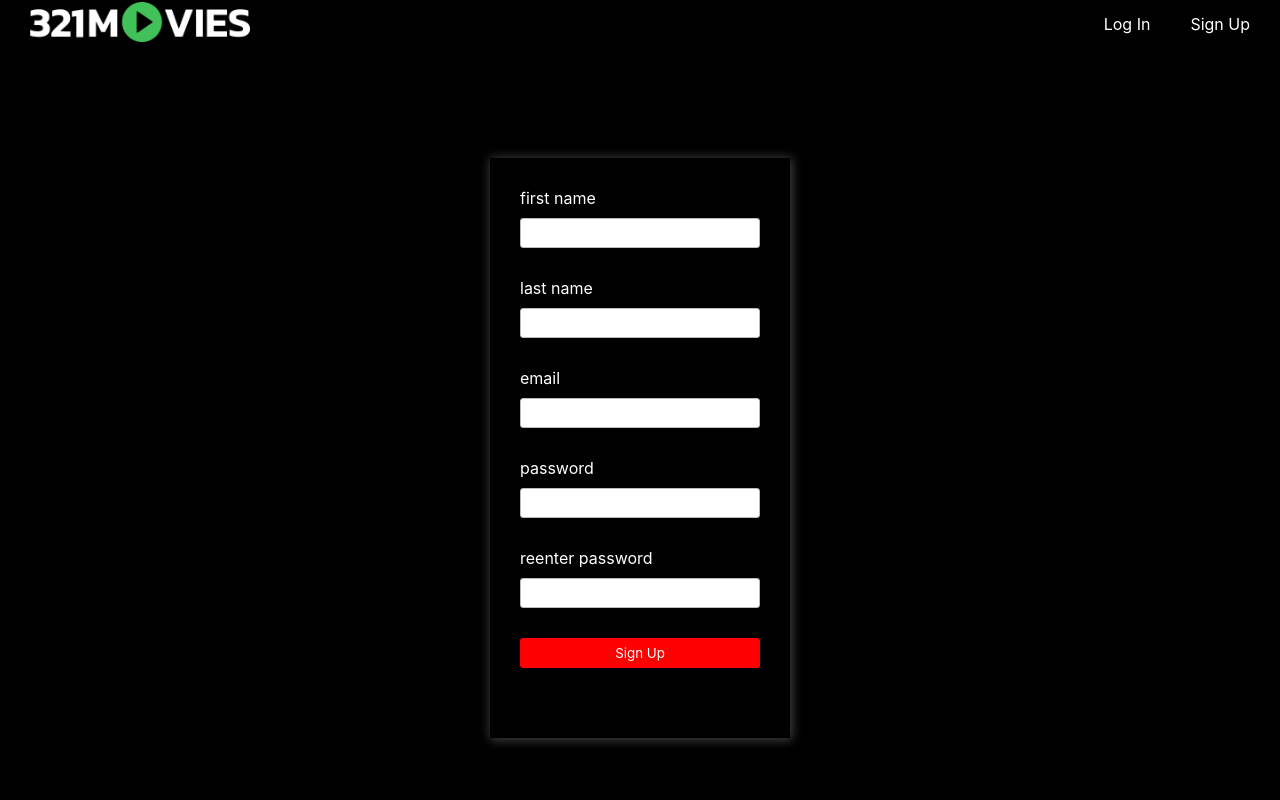
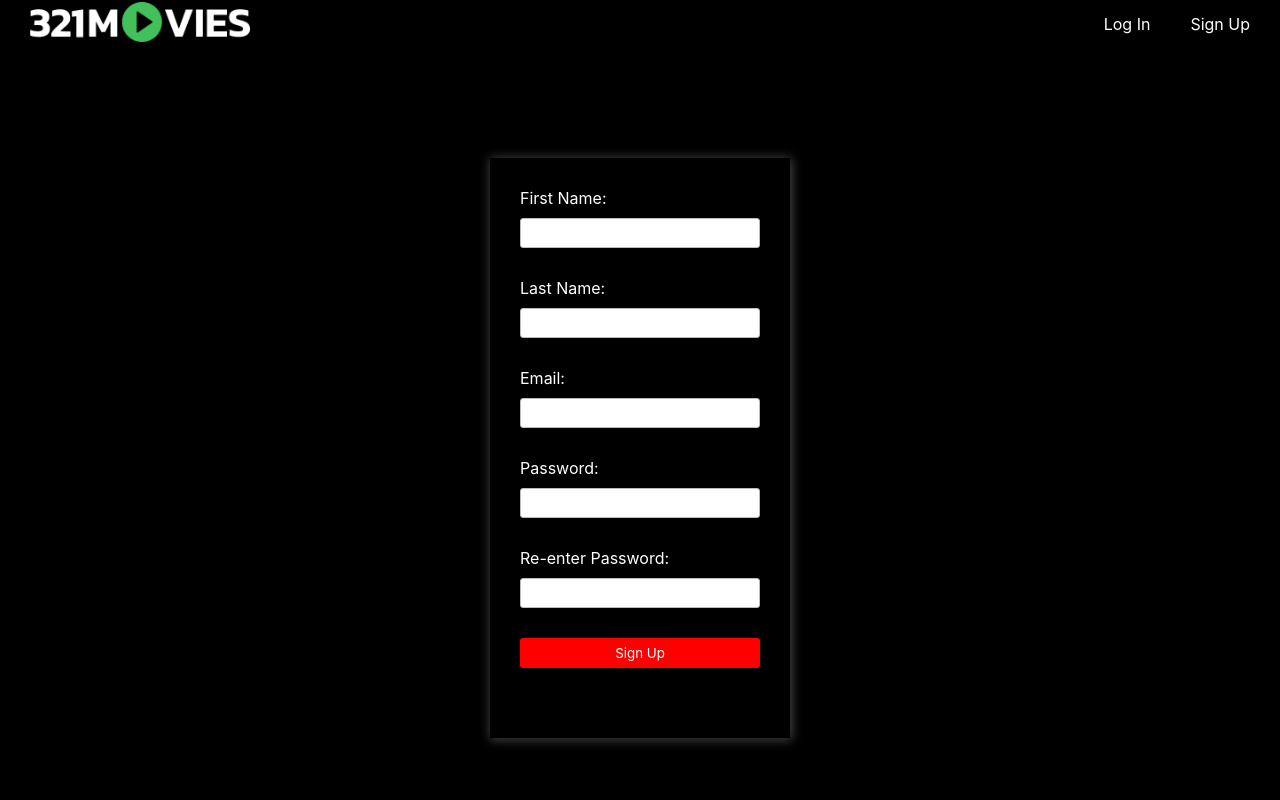
Before and after one commit to ftfhthr/assignment5, a React (Vite) app: page /register in a window 1280 px wide. Shown: the top 800 px of the page. Built offline with nearby package versions, Linux system fonts and the light colour scheme.

Commit message:
check password confirmation

```diff
--- a/src/views/LoginView.jsx
+++ b/src/views/LoginView.jsx
@@ -8,8 +8,8 @@ const LoginView = () => {
     const [pass, setPass] = useState("");
     const navigate = useNavigate();
 
-    const login = (event) => {
-        event.preventDefault();
+    const login = (e) => {
+        e.preventDefault();
         if (pass == "iloveyou") {
             navigate("/movies");
         } else {
--- a/src/views/RegisterView.jsx
+++ b/src/views/RegisterView.jsx
@@ -1,22 +1,37 @@
 import Header from "../components/Header.jsx"
 import Footer from "../components/Footer.jsx"
+import { useState } from "react"
+import { useNavigate } from "react-router-dom";
 
 const RegisterView = () => {
+    const [pass1, setPass1] = useState("");
+    const [pass2, setPass2] = useState("");
+    const navigate = useNavigate();
+
+    const checkPass = (e) => {
+        e.preventDefault();
+        if (pass1 == pass2) {
+            navigate("/");
+        } else {
+            alert("Passwords don't match!");
+        }
+    }
+
     return (
         <div>
             <Header />
             <div className="form-container">
-                <form action="">
-                    <label htmlFor="">first name</label>
+                <form onSubmit={(e) => checkPass(e)}>
+                    <label>First Name:</label>
                     <input type="text" required />
-                    <label htmlFor="">last name</label>
+                    <label>Last Name:</label>
                     <input type="text" required />
-                    <label htmlFor="">email</label>
+                    <label>Email:</label>
                     <input type="email" required />
-                    <label htmlFor="">password</label>
-                    <input type="password" required />
-                    <label htmlFor="">reenter password</label>
-                    <input type="password" required />
+                    <label>Password:</label>
+                    <input type="password" value={pass1} onChange={(event) => { setPass1(event.target.value) }} required />
+                    <label>Re-enter Password:</label>
+                    <input type="password" value={pass2} onChange={(event) => { setPass2(event.target.value) }} required />
                     <input type="submit" value={"Sign Up"} required />
                 </form>
             </div>
```
